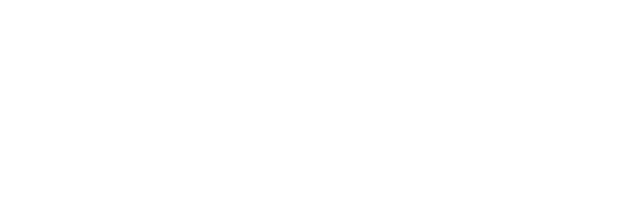
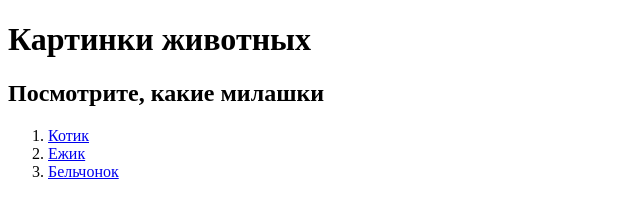
Before and after one commit to tkubysheva/tensor_course_frontend, a website: page src/index.html in a window 1280 px wide. Shown: the whole page, without its empty margins (0-640 px from the left). Drawn offline with Linux system fonts and the light colour scheme.

Commit message:
Задание по HTML

```diff
--- a/src/index.html
+++ b/src/index.html
@@ -3,5 +3,27 @@
     <head>
         <title>HTML</title>
     </head>
-    <body></body>
+    <body>
+        <h1>Картинки животных</h1>
+        <h2>Посмотрите, какие милашки</h2>
+        <ol>
+            <li>
+                <a
+                    href="https://i1.sndcdn.com/artworks-1W1ucUu0AroJKisi-8sy04w-t500x500.jpg"
+                    >Котик</a
+                >
+            </li>
+            <li>
+                <a
+                    href="https://static.mk.ru/upload/entities/2019/09/17/16/articles/detailPicture/f1/2e/b0/d8/858713f569daabc270ca590444239f70.jpg"
+                    >Ежик</a
+                >
+            </li>
+            <li>
+                <a href="https://static.yk-news.kz/photo_161934.jpg"
+                    >Бельчонок</a
+                >
+            </li>
+        </ol>
+    </body>
 </html>
```
Also changed, not shown: 1 other file.
